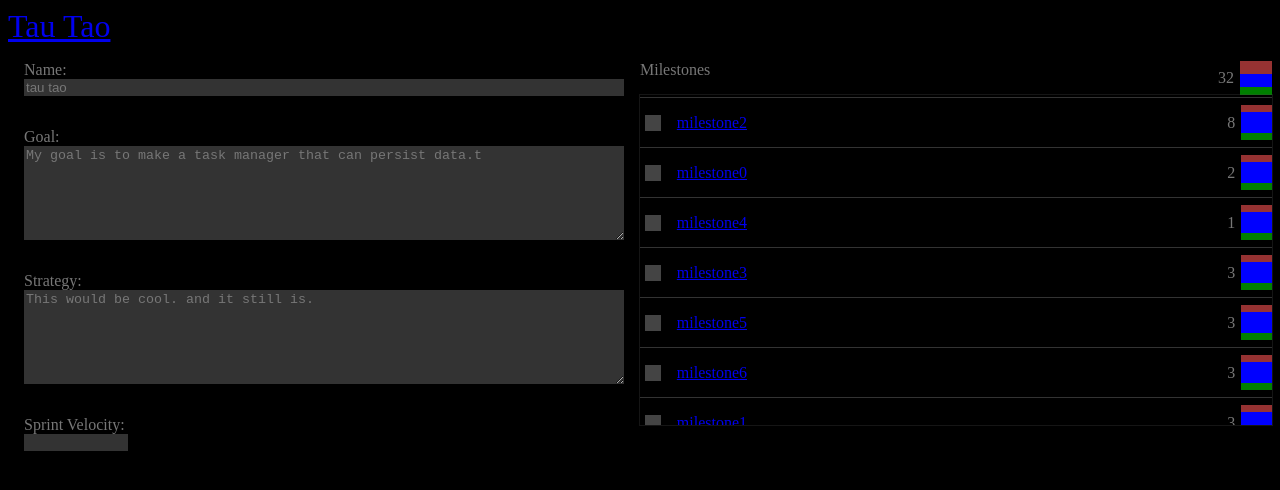
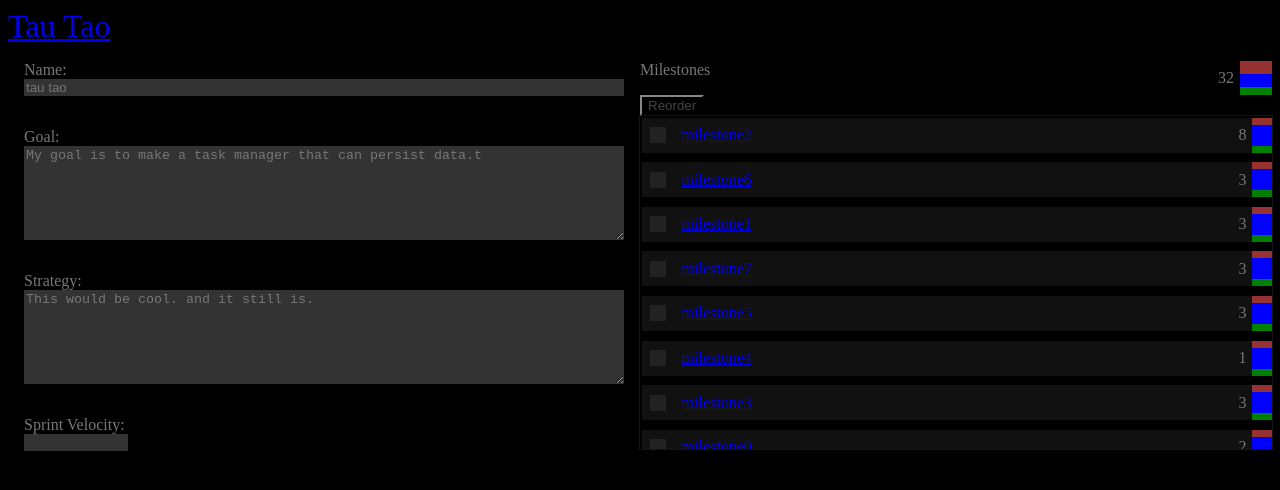
Before and after one commit to emlprime/tautao, a React (Create React App) app: page / in a window 1280 px wide. Shown: the top 490 px of the page. Built offline with nearby package versions, Linux system fonts and the light colour scheme; data requests are answered from the project's data file.

Commit message:
Got click to sort iteration kind of working

```diff
--- a/db.json
+++ b/db.json
@@ -6,22 +6,6 @@
       "rootIds": [
         {
           "id": "milestone2",
-          "model": "items"
-        },
-        {
-          "id": "milestone0",
-          "model": "items"
-        },
-        {
-          "id": "milestone4",
-          "model": "items"
-        },
-        {
-          "id": "milestone3",
-          "model": "items"
-        },
-        {
-          "id": "milestone5",
           "model": "items"
         },
         {
@@ -34,6 +18,22 @@
         },
         {
           "id": "milestone7",
+          "model": "items"
+        },
+        {
+          "id": "milestone5",
+          "model": "items"
+        },
+        {
+          "id": "milestone4",
+          "model": "items"
+        },
+        {
+          "id": "milestone3",
+          "model": "items"
+        },
+        {
+          "id": "milestone0",
           "model": "items"
         },
         {
--- a/src/DnDHandle.js
+++ /dev/null
@@ -1,13 +0,0 @@
-import React from "react";
-import styled from "styled-components";
-
-function DnDHandle() {
-  return <Style />;
-}
-export default DnDHandle;
-
-const Style = styled.div`
-  background-color: #444;
-  width: 16px;
-  height: 16px;
-`;
--- a/src/Draggable.js
+++ /dev/null
@@ -1,74 +0,0 @@
-import React, { useState, useCallback, useMemo, useEffect } from "react";
-import styled from "styled-components";
-
-const POSITION = { x: 0, y: 0 };
-
-const Draggable = ({ children, id, onDrag, onDragEnd }) => {
-  const [state, setState] = useState({
-    isDragging: false,
-    origin: POSITION,
-    translation: POSITION,
-    width: undefined
-  });
-
-  const handleMouseDown = useCallback(({ clientX, clientY, ...rest }) => {
-    const draggableWidth = rest.target.closest("li").clientWidth;
-    setState(state => ({
-      ...state,
-      isDragging: true,
-      width: draggableWidth,
-      origin: { x: clientX, y: clientY }
-    }));
-  }, []);
-
-  const handleMouseMove = useCallback(
-    ({ clientX, clientY }) => {
-      const translation = { x: clientX - state.origin.x, y: clientY - state.origin.y };
-      setState(oldState => ({ ...oldState, translation }));
-      onDrag({ translation, id });
-    },
-    [state.origin, onDrag, id]
-  );
-
-  const handleMouseUp = useCallback(() => {
-    setState(state => ({
-      ...state,
-      isDragging: false
-    }));
-    onDragEnd(id);
-  }, [onDragEnd, id]);
-
-  useEffect(() => {
-    if (state.isDragging) {
-      window.addEventListener("mousemove", handleMouseMove);
-      window.addEventListener("mouseup", handleMouseUp);
-    } else {
-      window.removeEventListener("mousemove", handleMouseMove);
-      window.removeEventListener("mouseup", handleMouseUp);
-      setState(state => ({ ...state, translation: { x: 0, y: 0 } }));
-    }
-  }, [state.isDragging, handleMouseMove, handleMouseUp]);
-
-  const styles = useMemo(
-    () => ({
-      cursor: state.isDragging ? "-webkit-grabbing" : "-webkit-grab",
-      transform: `translate(${state.translation.x}px, ${state.translation.y}px)`,
-      transition: state.isDragging ? "none" : "transform 500ms",
-      zIndex: state.isDragging ? 2 : 1,
-      position: state.isDragging ? "absolute" : "relative",
-      width: `${state.width}px`,
-      backgroundColor: `#000`
-    }),
-    [state.isDragging, state.translation, state.width]
-  );
-
-  return (
-    <Style style={styles} onMouseDown={handleMouseDown}>
-      {children}
-    </Style>
-  );
-};
-
-export default Draggable;
-
-const Style = styled.div``;
--- /dev/null
+++ b/src/Handle.js
@@ -0,0 +1,23 @@
+import React from "react";
+import * as R from "ramda";
+import styled from "styled-components";
+
+const formatChosen = ({ isChosen }) => (isChosen ? "#fff" : "#222");
+const formatChosenCursor = ({ isChosen }) => (isChosen ? "default" : "crosshair");
+const formatSelectionIndex = R.ifElse(R.pipe(R.is(String)), R.always(""), R.inc);
+
+function Handle({ selectionIndex, ...rest }) {
+  return <Style {...rest}>{formatSelectionIndex(selectionIndex)}</Style>;
+}
+export default Handle;
+
+const Style = styled.div`
+  cursor: ${formatChosenCursor};
+  background-color: ${formatChosen};
+  width: 16px;
+  height: 16px;
+  display: flex;
+  justify-content: center;
+  align-items: center;
+  font-size: 0.7rem;
+`;
--- a/src/RankList.js
+++ b/src/RankList.js
@@ -1,8 +1,7 @@
-import React, { useCallback, useEffect, useState } from "react";
+import React, { useCallback, useReducer } from "react";
 import styled from "styled-components";
 import * as R from "ramda";
 import TaskListItem from "./TaskListItem";
-import Draggable from "./Draggable";
 
 const mapIndexed = R.addIndex(R.map);
 const rankChanged = ([index, prevIndex]) => R.not(R.equals(index, prevIndex));
@@ -13,93 +12,68 @@ const range = R.range(0);
 
 const HEIGHT = 40;
 
+const rejectIndexed = R.addIndex(R.reject);
+const reflowedSubset = R.curry((superset, selection) =>
+  R.map(R.pipe(R.prop(R.__, superset)))(selection)
+);
+const withSubsetRejected = R.curry((superset, selection) =>
+  rejectIndexed((i, index) => R.includes(index, selection))(superset)
+);
+
+const spliceReflowedSelection = R.curry((superset, selection) =>
+  R.converge(R.insertAll(R.head(selection)), [
+    reflowedSubset(superset),
+    withSubsetRejected(superset)
+  ])(selection)
+);
+
+const indexOfOrNil = R.curry((list, value) => {
+  return R.pipe(R.ifElse(R.pipe(R.includes(R.__, list)), R.indexOf(R.__, list), R.always("")))(
+    value
+  );
+});
+
+const reducer = (state, action) => {
+  const { index } = action;
+  const result = R.ifElse(R.includes(index), R.reject(index), R.append(index))(state);
+  return result;
+};
+
 const RankList = ({ items, handleNewOrder }) => {
+  const [selected, dispatch] = useReducer(reducer, []);
+
   const countOfItems = items.length;
-  const itemIndices = range(countOfItems);
-  const [state, setState] = useState({
-    order: itemIndices,
-    dragOrder: itemIndices, // items order while dragging
-    draggedIndex: null
-  });
-
-  const handleDrag = useCallback(
-    ({ translation, id }) => {
-      console.log("translation:", translation);
-      const delta = Math.round(translation.y / HEIGHT);
-      const index = state.order.indexOf(id);
-      const dragOrder = state.order.filter(index => index !== id);
-
-      if (!inRange(index + delta, 0, countOfItems)) {
-        return;
-      }
-
-      dragOrder.splice(index + delta, 0, id);
-
-      setState(state => ({
-        ...state,
-        draggedIndex: id,
-        dragOrder
-      }));
-    },
-    [state.order, countOfItems]
-  );
-
-  const handleDragEnd = useCallback(id => {
-    console.log("order:", state.dragOrder);
-    setState(state => ({
-      ...state,
-      order: state.dragOrder,
-      draggedIndex: null
-    }));
-  }, []);
-
-  useEffect(() => {
-    R.pipe(
-      mapIndexed((itemsIndex, i) => [i, itemsIndex, items[itemsIndex]]),
-      R.any(rankChanged),
-
-      R.ifElse(R.equals(true), () => handleNewOrder(state.order), R.always())
-    )(state.order);
-  }, [state.order, handleNewOrder]);
+  const indexOfSelectedOrNil = indexOfOrNil(selected);
+  const handleReflowItems = useCallback(() => {
+    handleNewOrder(spliceReflowedSelection(items, selected));
+  }, [items, selected]);
 
   return (
-    <Container>
-      {itemIndices.map(index => {
-        const isDragging = state.draggedIndex === index;
-        const top = state.dragOrder.indexOf(index) * (HEIGHT + 10);
-        const draggedTop = state.order.indexOf(index) * (HEIGHT + 10);
-        const shadow = isDragging ? "2px 5px 8px rgba(60, 60, 60, 0.85)" : "none";
-        return (
-          <Draggable key={index} id={index} onDrag={handleDrag} onDragEnd={handleDragEnd}>
-            <Rect isDragging={isDragging} top={isDragging ? draggedTop : top} shadow={shadow}>
-              <TaskListItem taskId={items[index]} />
-            </Rect>
-          </Draggable>
-        );
-      })}
-    </Container>
+    <Style>
+      <button type="button" onClick={() => handleReflowItems()}>
+        Reorder
+      </button>
+      <ul>
+        {mapIndexed((item, index) => {
+          return (
+            <TaskListItem
+              taskId={item}
+              selectionIndex={indexOfSelectedOrNil(index)}
+              handleClick={() => dispatch({ index })}
+            />
+          );
+        })(items)}
+      </ul>
+    </Style>
   );
 };
 
 export default RankList;
 
-const Container = styled.ul`
-  position: relative;
+const Style = styled.section`
+  button {
+    background-color: #000;
+    border-color: #333;
+    color: #444;
+  }
 `;
-
-const Rect = styled.div.attrs(props => ({
-  style: {
-    transition: props.isDragging ? "none" : "all 500ms"
-  }
-}))`
-  width: 100%;
-  user-select: none;
-  height: ${HEIGHT}px;
-  box-shadow: ${({ shadow }) => shadow};
-  display: flex;
-  align-items: center;
-  justify-content: center;
-  position: absolute;
-  top: ${({ top }) => 10 + top}px;
-  background-color: #000;
-`;
--- a/src/TaskList.js
+++ b/src/TaskList.js
@@ -18,13 +18,14 @@ const TaskList = ({ rootIds, path }) => {
   )(rootIds);
 
   const name = "Milestones";
+
   const handleNewOrder = useCallback(
-    order => {
-      const newRootIds = R.map(R.pipe(R.prop(R.__, rootIds)))(order);
-      dispatch({ type: "MERGE_VALUE", payload: { path, value: newRootIds } });
+    newIds => {
+      dispatch({ type: "MERGE_VALUE", payload: { path, value: newIds } });
     },
     [dispatch, path, rootIds]
   );
+
   return (
     <Style>
       <header>
@@ -50,6 +51,7 @@ const Style = styled.section`
     justify-content: space-between;
   }
   ul {
+    padding: 0.1rem;
     height: 330px;
     overflow-y: scroll;
     outline: 1px solid rgba(70, 70, 70, 0.3);
--- a/src/TaskListItem.js
+++ b/src/TaskListItem.js
@@ -3,11 +3,13 @@ import styled from "styled-components";
 import * as R from "ramda";
 import { Link } from "react-router-dom";
 import { useStore } from "./StoreContext";
-import DnDHandle from "./DnDHandle";
+import Handle from "./Handle";
 import Points from "./Points";
 import Progress from "./Progress";
 
-function TaskListItem({ taskId }) {
+const formatChosen = ({ selectionIndex }) => (R.not(R.isEmpty(selectionIndex)) ? "#aaa" : "#111");
+
+function TaskListItem({ taskId, selectionIndex, handleClick }) {
   const { state } = useStore();
   const id = R.prop("id", taskId);
   const { name, points } = R.path(["byId", R.prop("model", taskId), id], state);
@@ -15,8 +17,8 @@ function TaskListItem({ taskId }) {
   const counts = { todoCount: 1, doingCount: 3, doneCount: 1 };
 
   return (
-    <Style id={`item_${id}`}>
-      <DnDHandle />
+    <Style id={`item_${id}`} selectionIndex={selectionIndex}>
+      <Handle onClick={() => handleClick(taskId)} selectionIndex={selectionIndex} />
       <Link to={`/task/${id}`}>{name}</Link>
       <Totals>
         <Points points={points} />
@@ -30,13 +32,12 @@ export default TaskListItem;
 
 const Style = styled.li`
   width: 100%;
-  outline: 1px solid #333;
-  margin-bottom: 0.3rem;
-  padding: 0.3rem;
-  height: 40px;
+  background-color: ${formatChosen};
+  margin: 0 0.6rem 0.6rem 0;
+  padding-left: 0.5rem;
   display: grid;
   align-items: center;
-  grid-template: "dndhandle link points progress"/32px 1fr 32px 32px;
+  grid-template: "handle link points progress"/32px 1fr 32px 32px;
 `;
 
 const Totals = styled.div`
```
